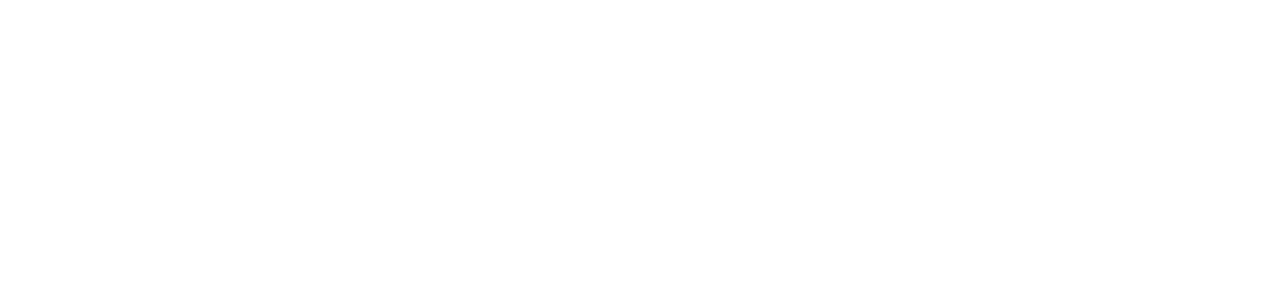
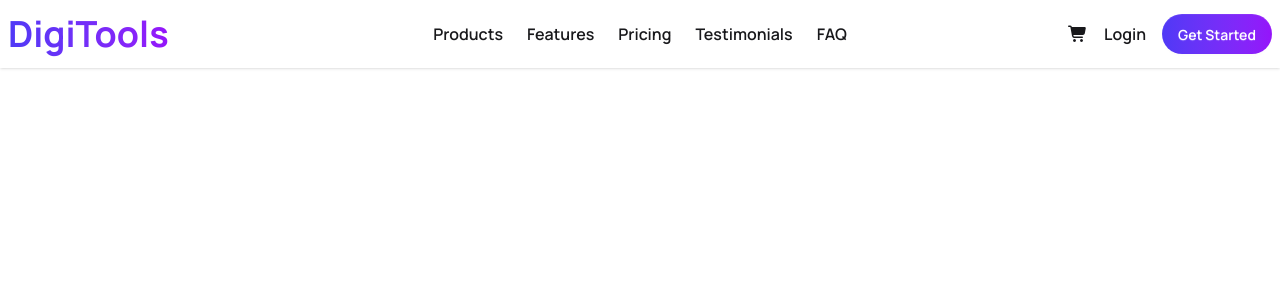
Before and after one commit to salmansahed/DigiTools, a React (Vite) app: page / in a window 1280 px wide. Shown: the top 300 px of the page. Built offline with nearby package versions, Linux system fonts and the light colour scheme.

Commit message:
implement responsive navbar with DigiTools branding and mobile hamburger menu

```diff
--- a/index.html
+++ b/index.html
@@ -5,6 +5,7 @@
     <link rel="icon" type="image/svg+xml" href="/favicon.svg" />
     <meta name="viewport" content="width=device-width, initial-scale=1.0" />
     <title>digitools</title>
+    <link rel="stylesheet" href="https://cdnjs.cloudflare.com/ajax/libs/font-awesome/7.0.1/css/all.min.css" integrity="sha512-2SwdPD6INVrV/lHTZbO2nodKhrnDdJK9/kg2XD1r9uGqPo1cUbujc+IYdlYdEErWNu69gVcYgdxlmVmzTWnetw==" crossorigin="anonymous" referrerpolicy="no-referrer" />
   </head>
   <body>
     <div id="root"></div>
--- a/src/App.jsx
+++ b/src/App.jsx
@@ -1,11 +1,13 @@
 import { ToastContainer } from 'react-toastify'
 import './App.css'
+import NavBar from './components/NavBar/NavBar'
 
 function App() {
 
   return (
     <>
     <ToastContainer/>
+    <NavBar/>
     </>
   )
 }
--- /dev/null
+++ b/src/components/NavBar/NavBar.jsx
@@ -0,0 +1,85 @@
+import React from "react";
+const NavBar = () => {
+  return (
+    <div className="bg-base-100 shadow-sm ">
+      <div className="navbar container mx-auto">
+        <div className="navbar-start">
+          <div className="dropdown">
+            <div tabIndex={0} role="button" className="btn btn-ghost lg:hidden">
+              <svg
+                xmlns="http://www.w3.org/2000/svg"
+                className="h-5 w-5"
+                fill="none"
+                viewBox="0 0 24 24"
+                stroke="currentColor"
+              >
+                {" "}
+                <path
+                  strokeLinecap="round"
+                  strokeLinejoin="round"
+                  strokeWidth="2"
+                  d="M4 6h16M4 12h8m-8 6h16"
+                />{" "}
+              </svg>
+            </div>
+            <ul
+              tabIndex="-1"
+              className="menu dropdown-content bg-base-100 rounded-box z-1 mt-3 w-52 p-2 shadow font-semibold"
+            >
+              <li>
+                <a href="#">Products</a>
+              </li>
+              <li>
+                <a href="#">Features</a>
+              </li>
+              <li>
+                <a href="#">Pricing</a>
+              </li>
+              <li>
+                <a href="#">Testimonials</a>
+              </li>
+              <li>
+                <a href="#">FAQ</a>
+              </li>
+            </ul>
+          </div>
+          <a className="text-2xl md:text-4xl py-1 font-bold bg-linear-to-r from-[#4F39F6] to-[#9514FA] text-transparent bg-clip-text">
+            DigiTools
+          </a>
+        </div>
+        <div className="navbar-center hidden lg:flex">
+          <ul className="menu menu-horizontal px-1 text-base font-semibold">
+            <li className="hover:text-blue-500">
+              <a href="#">Products</a>
+            </li>
+            <li className="hover:text-blue-500">
+              <a href="#">Features</a>
+            </li>
+            <li className="hover:text-blue-500">
+              <a href="#">Pricing</a>
+            </li>
+            <li className="hover:text-blue-500">
+              <a href="#">Testimonials</a>
+            </li>
+            <li className="hover:text-blue-500">
+              <a href="#">FAQ</a>
+            </li>
+          </ul>
+        </div>
+        <div className="navbar-end">
+          <div className="flex items-center gap-4">
+            <i class="fa-solid fa-cart-shopping cursor-pointer hover:text-red-400 transition-all"></i>
+            <button className="font-semibold cursor-pointer hover:text-green-500 transition-all">
+              Login
+            </button>
+            <a className="btn rounded-full font-semibold bg-linear-to-r from-[#4F39F6] to-[#9514FA] text-white hover:bg-linear-to-l hover:from-[#4F39F6] hover:to-[#9514FA] transition-all delay-1000 ease-in-out border-none">
+              Get Started
+            </a>
+          </div>
+        </div>
+      </div>
+    </div>
+  );
+};
+
+export default NavBar;
--- a/src/index.css
+++ b/src/index.css
@@ -1,2 +1,7 @@
+@import url('https://fonts.googleapis.com/css2?family=Manrope:wght@200..800&display=swap');
 @import "tailwindcss";
 @plugin "daisyui";
+
+*{
+    font-family: "Manrope", sans-serif;
+}
```
